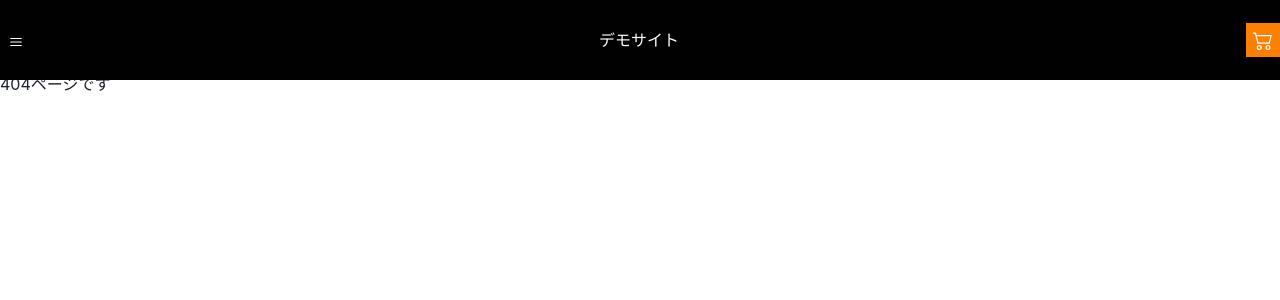
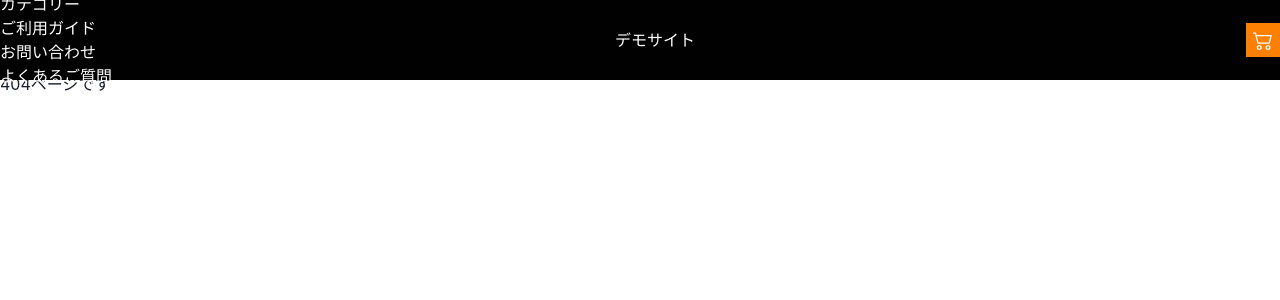
Before and after one commit to pen0914/draft-site, a React (Create React App) app: page /home/cart in a window 1280 px wide. Shown: the top 300 px of the page. Built offline with nearby package versions, Linux system fonts and the light colour scheme.

Commit message:
メニューの変更

```diff
--- /dev/null
+++ b/src/components/css/layout/DrawerCss.module.scss
@@ -0,0 +1,12 @@
+nav{
+//  width:100%;
+}
+
+nav.menu{
+  width:0;
+}
+
+button{
+  white-space: nowrap;
+  color:red;
+}
--- a/src/components/css/layout/HeaderCss.module.scss
+++ b/src/components/css/layout/HeaderCss.module.scss
@@ -18,6 +18,8 @@ hover{
      cursor: "pointer" }
 }
 
+
+
 .Link2{
   flex-basis:50%;
   margin:0 auto;
--- a/src/components/layout/Header.tsx
+++ b/src/components/layout/Header.tsx
@@ -6,17 +6,18 @@ import { BsCart2 } from "react-icons/bs";
 import Css from "../css/layout/HeaderCss.module.scss";
 import { MenuIconButton } from "../../components/molecules/buttons/MenuIconButton";
 import { MenuDrawer } from "../molecules/MenuDrawer";
+import { Drawer } from "../molecules/Drawer";
 
 export const Header: VFC = memo(() => {
   const { isOpen, onOpen, onClose } = useDisclosure();
   return (
     <>
       <div className={Css.FirstDiv}>
-        <MenuIconButton onOpen={onOpen} />
+        <Drawer />
         <Link to="/" className={Css.Link2}>
           デモサイト
         </Link>
-        <Link to="/cart" className={Css.Link3}>
+        <Link to="cart" className={Css.Link3}>
           <BsCart2 size={"20px"} />
         </Link>
         <MenuDrawer onClose={onClose} isOpen={isOpen} />
--- a/src/components/layout/HomeLayout.tsx
+++ b/src/components/layout/HomeLayout.tsx
@@ -1,4 +1,4 @@
-import { memo, VFC } from "react";
+import React, { memo, VFC } from "react";
 import Css from "../css/pages/HomeCss.module.scss";
 
 import { Item } from "../../type/api/Item";
--- a/src/components/layout/ItemDetailLayout.tsx
+++ b/src/components/layout/ItemDetailLayout.tsx
@@ -21,7 +21,7 @@ export const ItemDetailLayout: VFC<Props> = memo((props) => {
     //読み込み
     //cartページへ移動
     history.push({
-      pathname: "/cart",
+      pathname: "cart",
       state: { cartItem }
     });
     //データ(state)を渡す
--- /dev/null
+++ b/src/components/molecules/Drawer.tsx
@@ -0,0 +1,41 @@
+import React, { VFC, memo, useState } from "react";
+import Css from "../css/layout/DrawerCss.module.scss";
+type Props = {};
+
+export const Drawer: VFC<Props> = memo((props) => {
+  const {} = props;
+  const [active, setActive] = useState(true);
+  const ClassToggle = () => {
+    setActive(!active);
+  };
+  return (
+    <div>
+      <button onClick={ClassToggle}>メニュー</button>
+      <nav className={active ? Css.menu : ""}>
+        <ul>
+          <li>
+            <button>ホーム</button>
+          </li>
+          <li>
+            <button>カテゴリー</button>
+          </li>
+          <li>
+            <button>ご利用ガイド</button>
+          </li>
+          <li>
+            <button>お問い合わせ</button>
+          </li>
+          <li>
+            <button>よくあるご質問</button>
+          </li>
+          <li>
+            <button>プライバシーポリシー</button>
+          </li>
+          <li>
+            <button>特定商取引法に基づく表示</button>
+          </li>
+        </ul>
+      </nav>
+    </div>
+  );
+});
--- a/src/components/molecules/MenuDrawer.tsx
+++ b/src/components/molecules/MenuDrawer.tsx
@@ -1,5 +1,3 @@
-import React from "react";
-
 import {
   Button,
   Drawer,
@@ -7,7 +5,7 @@ import {
   DrawerContent,
   DrawerOverlay
 } from "@chakra-ui/react";
-import { VFC, memo } from "react";
+import React, { VFC, memo } from "react";
 
 type Props = {
   onClose: () => void;
@@ -23,15 +21,13 @@ export const MenuDrawer: VFC<Props> = memo((props) => {
         <DrawerContent>
           <DrawerBody p={0} bg="gray.100">
             <Button w="100%">TOP</Button>
-            <Button w="100%">ユーザー一覧</Button>
+            <Button w="100%">カテゴリ</Button>
             <Button
               // outlineWidth="3px"
               outline-style="solid"
               // outlineColor="black"
               w="100%"
-            >
-              設定
-            </Button>
+            ></Button>
           </DrawerBody>
         </DrawerContent>
       </DrawerOverlay>
--- a/src/components/pages/Cart.tsx
+++ b/src/components/pages/Cart.tsx
@@ -5,8 +5,6 @@ export const Cart: VFC = memo(() => {
     <>
       <p>カートページです。</p>
       <p>表示されません。</p>
-      <br />
-      <p>ああああ</p>
     </>
   );
 });
--- a/src/components/pages/Home.tsx
+++ b/src/components/pages/Home.tsx
@@ -15,7 +15,7 @@ export const Home = memo(() => {
   //アイテム画像からページ遷移する(idを渡す)
   const onClickPage = (partNumber: string) => {
     history.push({
-      pathname: `/select/${partNumber}`
+      pathname: `select/${partNumber}`
     });
   };
 
```
Also changed, not shown: src/components/pages/Open.tsx (deleted, +0 -9 lines).
